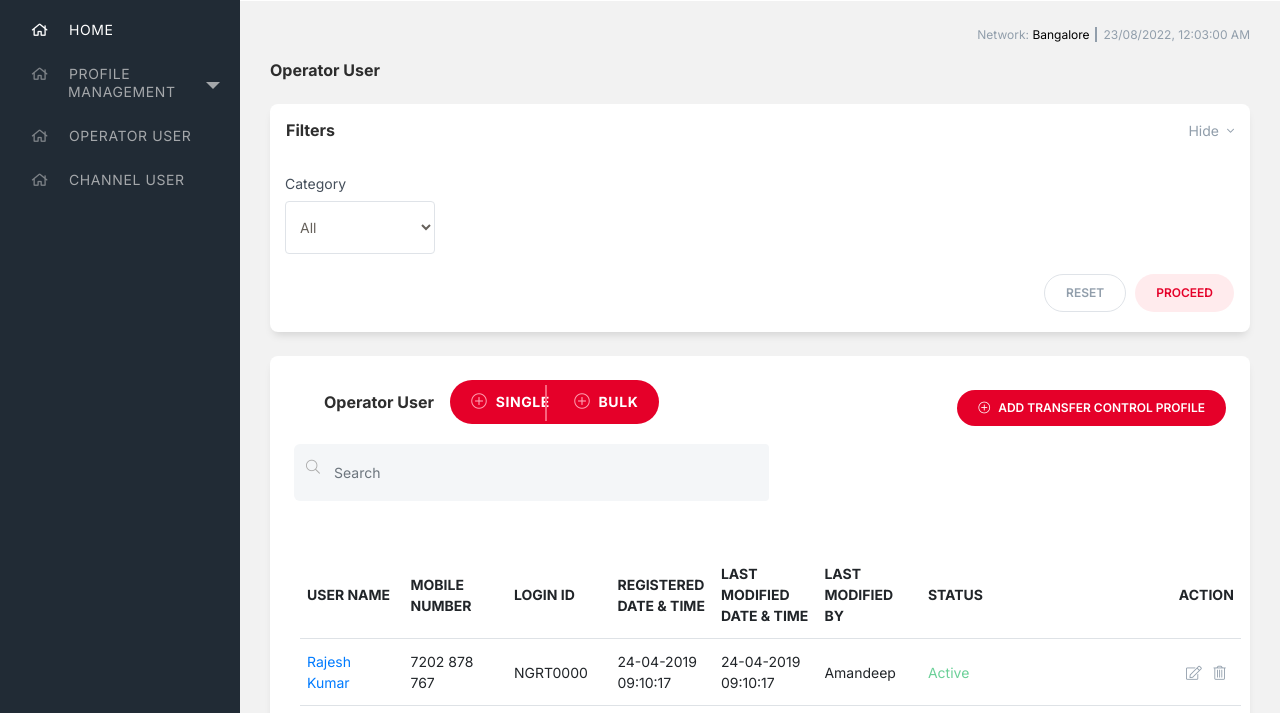
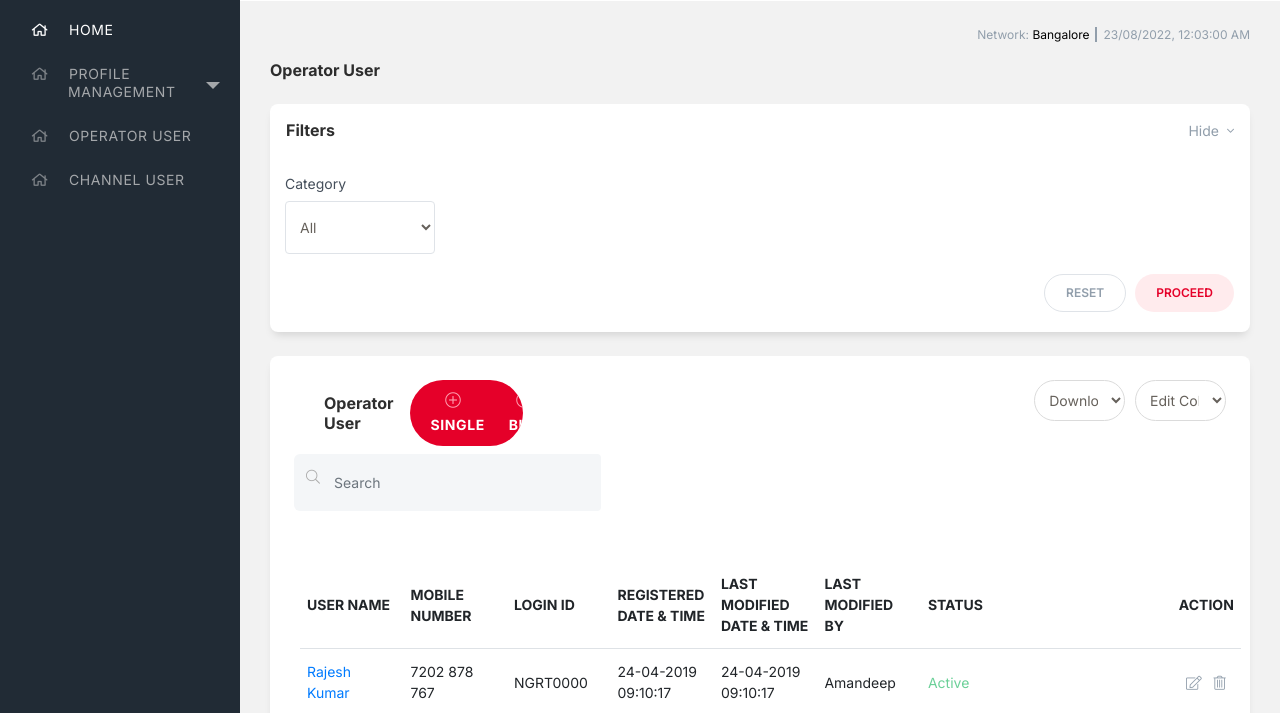
Before and after one commit to Essential-Softs/Pretups-2, a plain HTML site: page operator-user.html in a window 1280 px wide. Shown: the part 70-783 px from the top of the page. Drawn offline with nearby package versions, Linux system fonts and the light colour scheme; some packages are replaced by stand-ins of ours.

Commit message:
Bugs Fixes

```diff
--- a/assets/css/aliasif.css
+++ b/assets/css/aliasif.css
@@ -174,7 +174,7 @@ Operator User CSS  Starts
 .ch-operator-btn .ch-line {
   background: rgba(249, 105, 130, 0.957878);
   position: absolute;
-  left: 95px;
+  left: 115px;
   top: 5px;
   width: 2px;
   height: 36px;
--- a/operator-user.html
+++ b/operator-user.html
@@ -225,10 +225,10 @@
               <div class="card">
                 <div>
                   <div class="row py-4 mb-3">
-                    <div class="col-lg-6 col-md-6 col-sm-12">
+                    <div class="col-lg-4 col-md-6 col-sm-12">
                       <div class="ch-operator-btn d-flex align-items-center">
                         <h4 class="mr-3 pl-4">Operator User</h4>
-                        <div class="btn mr-4 d-flex">
+                        <div class="ch-btn-container mr-4 d-flex">
                           <a class="mr-4 text-white" href="#ds">
                             <i class="fal fa-plus-circle mr-2 ch-icon"></i
                             >Single
@@ -240,13 +240,41 @@
                         </div>
                       </div>
                     </div>
-                    <div class="col-lg-6 col-md-6 col-sm-12">
-                      <a class="btn mr-4 float-md-right ml-4 ml-md-0" href=""
-                        ><i class="fal fa-plus-circle mr-2"></i>ADD Transfer
-                        Control PROFILE</a
+                    <div class="col-lg-8 col-md-6 col-sm-12">
+                      <form
+                        class="comission-profile-filter-form ch-form-operator"
+                        action=""
                       >
+                        <div class="form-row justify-content-end px-4">
+                          <div
+                            class="form-group col-xl-2 col-lg-4 col-md-4 col-sm-12"
+                          >
+                            <select id="inputState" class="form-control">
+                              <option selected>
+                                <i
+                                  class="fal fa-arrow-to-bottom download-icon mr-2"
+                                ></i>
+                                Download
+                              </option>
+                              <option>One</option>
+                              <option>Two</option>
+                              <option>Three</option>
+                            </select>
+                          </div>
+                          <div
+                            class="form-group col-xl-2 col-lg-4 col-md-4 col-sm-12"
+                          >
+                            <select id="inputState" class="form-control">
+                              <option selected>Edit Columns</option>
+                              <option>One</option>
+                              <option>Two</option>
+                              <option>Three</option>
+                            </select>
+                          </div>
+                        </div>
+                      </form>
                     </div>
-                    <div class="col-lg-6 col-md-12 col-sm-12">
+                    <div class="col-lg-4 col-md-12 col-sm-12">
                       <!-- <div class="form-group has-search">
                           <span class="fa fa-search form-control-feedback"></span>
                           <input type="text" class="form-control" placeholder="Search">
```
Also changed, not shown: bulk-category-profile.html (+6 -0 lines), channel-user.html (+6 -0 lines), comission-profile.html (+6 -0 lines), index.html (+9 -1 lines), profile-management.html (+6 -0 lines), transfer-control-profile.html (+6 -0 lines).
